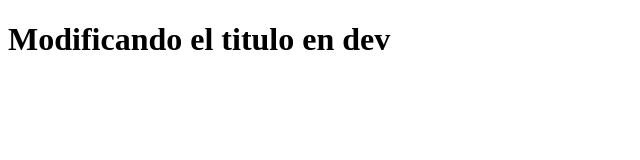
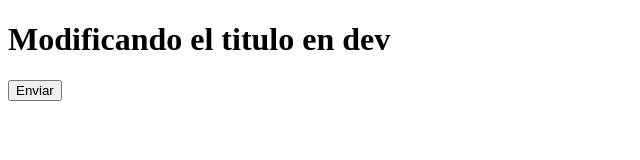
Before and after one commit to Deckzans/Hello-git, a plain HTML site: page index.html in a window 1280 px wide. Shown: the whole page, without its empty margins (0-640 px from the left). Drawn offline with Linux system fonts and the light colour scheme.

Commit message:
Se agrego el boton del formulario

```diff
--- a/index.html
+++ b/index.html
@@ -9,5 +9,10 @@
 </head>
 <body>
     <h1>Modificando el titulo en dev </h1>
+
+    <form action="/#" method="get">
+    <input type="button" value="Enviar">
+    </form>
+
 </body>
 </html>
```
